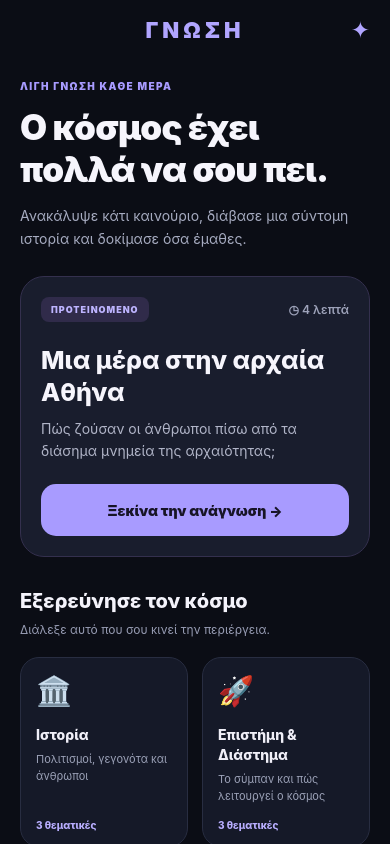
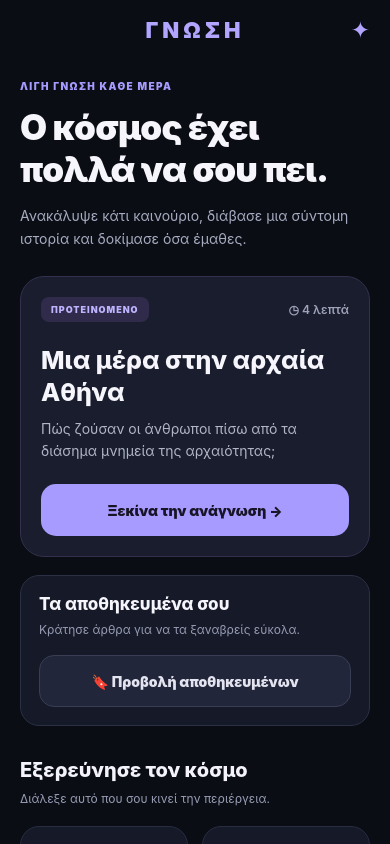
Before and after one commit to its-manos/project-gnosi, a React Native app: screen / in a window 390 px wide. Built offline with nearby package versions, Linux system fonts and the light colour scheme.

Commit message:
feat: add persistent saved lessons

```diff
--- a/src/components/ActionButton.tsx
+++ b/src/components/ActionButton.tsx
@@ -5,16 +5,30 @@ type Props = {
   label: string;
   onPress: () => void;
   secondary?: boolean;
+  disabled?: boolean;
 };
 
-export default function ActionButton({ label, onPress, secondary = false }: Props) {
+export default function ActionButton({
+  label,
+  onPress,
+  secondary = false,
+  disabled = false,
+}: Props) {
   return (
     <Pressable
       onPress={onPress}
+      disabled={disabled}
       accessibilityRole="button"
-      style={[styles.button, secondary && styles.secondary]}
+      accessibilityState={{ disabled }}
+      style={[
+        styles.button,
+        secondary && styles.secondary,
+        disabled && styles.disabled,
+      ]}
     >
-      <Text style={[styles.label, secondary && styles.secondaryLabel]}>{label}</Text>
+      <Text style={[styles.label, secondary && styles.secondaryLabel]}>
+        {label}
+      </Text>
     </Pressable>
   );
 }
@@ -35,6 +49,16 @@ const styles = StyleSheet.create({
     borderWidth: 1,
     borderColor: "#3A3E55",
   },
-  label: { color: "#171426", fontSize: 14, fontWeight: "900", textAlign: "center" },
-  secondaryLabel: { color: "#E4E3F0" },
+  disabled: {
+    opacity: 0.45,
+  },
+  label: {
+    color: "#171426",
+    fontSize: 14,
+    fontWeight: "900",
+    textAlign: "center",
+  },
+  secondaryLabel: {
+    color: "#E4E3F0",
+  },
 });
--- a/src/hooks/useLearningApp.ts
+++ b/src/hooks/useLearningApp.ts
@@ -10,7 +10,8 @@ export type AppScreen =
   | "subcategory"
   | "lesson"
   | "quiz"
-  | "results";
+  | "results"
+    "saved";
 
 const PROGRESS_STORAGE_KEY = "@gnosi/completed-lesson-ids";
 
--- /dev/null
+++ b/src/hooks/useSavedLessons.ts
@@ -0,0 +1,84 @@
+import { useEffect, useState } from "react";
+import AsyncStorage from "@react-native-async-storage/async-storage";
+import { lessons } from "../data/lessons";
+
+const SAVED_LESSONS_STORAGE_KEY = "@gnosi/saved-lesson-ids";
+const VALID_LESSON_IDS = new Set(lessons.map((lesson) => lesson.id));
+
+function parseSavedLessonIds(raw: string | null): string[] {
+  if (!raw) return [];
+
+  try {
+    const parsed: unknown = JSON.parse(raw);
+    if (!Array.isArray(parsed)) return [];
+
+    return [...new Set(
+      parsed.filter(
+        (id): id is string =>
+          typeof id === "string" && VALID_LESSON_IDS.has(id)
+      )
+    )];
+  } catch {
+    return [];
+  }
+}
+
+export function useSavedLessons() {
+  const [savedLessonIds, setSavedLessonIds] = useState<string[]>([]);
+  const [isLoaded, setIsLoaded] = useState(false);
+
+  useEffect(() => {
+    let isMounted = true;
+
+    async function loadSavedLessons() {
+      try {
+        const storedValue = await AsyncStorage.getItem(
+          SAVED_LESSONS_STORAGE_KEY
+        );
+
+        if (isMounted) {
+          setSavedLessonIds(parseSavedLessonIds(storedValue));
+        }
+      } catch (error) {
+        console.warn("Could not load saved lessons:", error);
+      } finally {
+        if (isMounted) setIsLoaded(true);
+      }
+    }
+
+    void loadSavedLessons();
+
+    return () => {
+      isMounted = false;
+    };
+  }, []);
+
+  useEffect(() => {
+    // Wait until the first read finishes so we don't overwrite saved data
+    // with the initial empty array during startup.
+    if (!isLoaded) return;
+
+    AsyncStorage.setItem(
+      SAVED_LESSONS_STORAGE_KEY,
+      JSON.stringify(savedLessonIds)
+    ).catch((error) => {
+      console.warn("Could not save bookmarked lessons:", error);
+    });
+  }, [savedLessonIds, isLoaded]);
+
+  function toggleSavedLesson(lessonId: string) {
+    if (!isLoaded || !VALID_LESSON_IDS.has(lessonId)) return;
+
+    setSavedLessonIds((currentIds) =>
+      currentIds.includes(lessonId)
+        ? currentIds.filter((id) => id !== lessonId)
+        : [...currentIds, lessonId]
+    );
+  }
+
+  return {
+    savedLessonIds,
+    isSavedLessonsLoaded: isLoaded,
+    toggleSavedLesson,
+  };
+}
--- a/src/navigation/AppNavigator.tsx
+++ b/src/navigation/AppNavigator.tsx
@@ -1,14 +1,17 @@
 import { categories, lessons, subcategories } from "../data/lessons";
 import { useLearningApp } from "../hooks/useLearningApp";
+import { useSavedLessons } from "../hooks/useSavedLessons";
 import HomeScreen from "../screens/HomeScreen";
 import CategoryScreen from "../screens/CategoryScreen";
 import SubcategoryScreen from "../screens/SubcategoryScreen";
 import LessonScreen from "../screens/LessonScreen";
 import QuizScreen from "../screens/QuizScreen";
 import ResultsScreen from "../screens/ResultsScreen";
+import SavedLessonsScreen from "../screens/SavedLessonsScreen";
 
 export default function AppNavigator() {
   const app = useLearningApp();
+  const bookmarks = useSavedLessons();
 
   const activeCategory =
     categories.find((item) => item.id === app.activeCategoryId) ?? categories[0];
@@ -23,9 +26,12 @@ export default function AppNavigator() {
   const subcategoryLessons = lessons.filter(
     (item) => item.subcategoryId === app.activeSubcategoryId
   );
+  const savedLessons = lessons.filter((lesson) =>
+    bookmarks.savedLessonIds.includes(lesson.id)
+  );
 
-  // The MVP starts with bundled local content, so these arrays should not be empty.
-  // Keep this guard in place to avoid a blank screen if lesson data is removed accidentally.
+  // The MVP starts with bundled local content. Keep the guard to avoid
+  // rendering a blank detail screen if content IDs are accidentally removed.
   if (!activeCategory || !activeSubcategory || !activeLesson) {
     return null;
   }
@@ -38,8 +44,20 @@ export default function AppNavigator() {
           subcategories={subcategories}
           featuredLesson={lessons.find((item) => item.id === "ancient-athens") ?? activeLesson}
           completedCount={app.completedLessonIds.length}
+          savedCount={bookmarks.savedLessonIds.length}
           onOpenCategory={app.openCategory}
           onOpenLesson={app.openLesson}
+          onOpenSaved={() => app.setScreen("saved")}
+        />
+      );
+
+    case "saved":
+      return (
+        <SavedLessonsScreen
+          lessons={savedLessons}
+          onBack={() => app.setScreen("home")}
+          onOpenLesson={app.openLesson}
+          onRemoveSavedLesson={bookmarks.toggleSavedLesson}
         />
       );
 
@@ -71,6 +89,9 @@ export default function AppNavigator() {
           category={activeCategory}
           subcategory={activeSubcategory}
           lesson={activeLesson}
+          isSaved={bookmarks.savedLessonIds.includes(activeLesson.id)}
+          bookmarksLoaded={bookmarks.isSavedLessonsLoaded}
+          onToggleSaved={bookmarks.toggleSavedLesson}
           onBack={() => app.setScreen("subcategory")}
           onStartQuiz={app.startQuiz}
         />
@@ -98,6 +119,7 @@ export default function AppNavigator() {
           onReadAgain={() => app.setScreen("lesson")}
         />
       );
+
     default:
       return null;
   }
--- a/src/screens/HomeScreen.tsx
+++ b/src/screens/HomeScreen.tsx
@@ -10,8 +10,10 @@ type Props = {
   subcategories: Subcategory[];
   featuredLesson: Lesson;
   completedCount: number;
+  savedCount: number;
   onOpenCategory: (categoryId: string) => void;
   onOpenLesson: (lessonId: string) => void;
+  onOpenSaved: () => void;
 };
 
 export default function HomeScreen({
@@ -19,12 +21,15 @@ export default function HomeScreen({
   subcategories,
   featuredLesson,
   completedCount,
+  savedCount,
   onOpenCategory,
   onOpenLesson,
+  onOpenSaved,
 }: Props) {
   return (
     <ScrollView contentContainerStyle={styles.content} showsVerticalScrollIndicator={false}>
       <AppHeader />
+
       <View style={styles.welcome}>
         <Text style={styles.eyebrow}>ΛΙΓΗ ΓΝΩΣΗ ΚΑΘΕ ΜΕΡΑ</Text>
         <Text style={styles.title}>Ο κόσμος έχει{"\n"}πολλά να σου πει.</Text>
@@ -41,6 +46,22 @@ export default function HomeScreen({
         <Text style={styles.featuredTitle}>{featuredLesson.title}</Text>
         <Text style={styles.featuredDescription}>{featuredLesson.summary}</Text>
         <ActionButton label="Ξεκίνα την ανάγνωση →" onPress={() => onOpenLesson(featuredLesson.id)} />
+      </View>
+
+      <View style={styles.savedCard}>
+        <View style={styles.savedText}>
+          <Text style={styles.savedTitle}>Τα αποθηκευμένα σου</Text>
+          <Text style={styles.muted}>
+            {savedCount === 0
+              ? "Κράτησε άρθρα για να τα ξαναβρείς εύκολα."
+              : `${savedCount} ${savedCount === 1 ? "άρθρο" : "άρθρα"} στη λίστα σου`}
+          </Text>
+        </View>
+        <ActionButton
+          label="🔖 Προβολή αποθηκευμένων"
+          onPress={onOpenSaved}
+          secondary
+        />
       </View>
 
       <View style={styles.heading}>
@@ -62,9 +83,11 @@ export default function HomeScreen({
       <View style={styles.progressCard}>
         <Text style={styles.progressTitle}>Η πρόοδός σου</Text>
         <Text style={styles.body}>
-          Έχεις ολοκληρώσει {completedCount} {completedCount === 1 ? "μάθημα" : "μαθήματα"} σε αυτή τη συνεδρία.
+          Έχεις ολοκληρώσει {completedCount} {completedCount === 1 ? "μάθημα" : "μαθήματα"}.
         </Text>
-        <Text style={styles.note}>Η πρόοδος δεν διατηρείται ακόμη μετά την επανεκκίνηση της εφαρμογής.</Text>
+        <Text style={styles.note}>
+          Η πρόοδός σου αποθηκεύεται τοπικά σε αυτή τη συσκευή. Δεν συγχρονίζεται ακόμη με άλλες συσκευές.
+        </Text>
       </View>
     </ScrollView>
   );
@@ -76,12 +99,15 @@ const styles = StyleSheet.create({
   eyebrow: { color: colors.accent, fontSize: 10, fontWeight: "900", letterSpacing: 1.4, lineHeight: 16, marginBottom: 12 },
   title: { color: colors.text, fontSize: 35, fontWeight: "900", lineHeight: 42, letterSpacing: -0.8, marginBottom: 14 },
   body: { color: "#A7ACC1", fontSize: 14, lineHeight: 23 },
-  featuredCard: { backgroundColor: colors.surfaceRaised, borderRadius: 24, borderWidth: 1, borderColor: colors.borderStrong, padding: 20, marginBottom: 32 },
+  featuredCard: { backgroundColor: colors.surfaceRaised, borderRadius: 24, borderWidth: 1, borderColor: colors.borderStrong, padding: 20, marginBottom: 18 },
   featuredTopRow: { flexDirection: "row", alignItems: "center", justifyContent: "space-between", marginBottom: 22 },
   featuredBadge: { color: "#BEB4FF", backgroundColor: "#302B4A", overflow: "hidden", borderRadius: 8, fontSize: 9, fontWeight: "900", letterSpacing: 1, paddingHorizontal: 10, paddingVertical: 7 },
   readingTime: { color: colors.textMuted, fontSize: 12, fontWeight: "600" },
   featuredTitle: { color: colors.text, fontSize: 25, fontWeight: "800", lineHeight: 32, marginBottom: 10 },
   featuredDescription: { color: "#B1B5C8", fontSize: 14, lineHeight: 22, marginBottom: 6 },
+  savedCard: { backgroundColor: colors.surface, borderRadius: 19, padding: 18, marginBottom: 32, borderWidth: 1, borderColor: colors.border },
+  savedText: { gap: 6 },
+  savedTitle: { color: colors.text, fontSize: 17, fontWeight: "800" },
   heading: { marginBottom: 18 },
   sectionTitle: { color: "#F4F3FB", fontSize: 20, fontWeight: "800", marginBottom: 7 },
   muted: { color: "#979CB3", fontSize: 12, lineHeight: 19 },
--- a/src/screens/LessonScreen.tsx
+++ b/src/screens/LessonScreen.tsx
@@ -5,9 +5,27 @@ import AppHeader from "../components/AppHeader";
 import SourceLink from "../components/SourceLink";
 import { colors } from "../theme";
 
-type Props = { category: Category; subcategory: Subcategory; lesson: Lesson; onBack: () => void; onStartQuiz: () => void };
+type Props = {
+  category: Category;
+  subcategory: Subcategory;
+  lesson: Lesson;
+  isSaved: boolean;
+  bookmarksLoaded: boolean;
+  onToggleSaved: (lessonId: string) => void;
+  onBack: () => void;
+  onStartQuiz: () => void;
+};
 
-export default function LessonScreen({ category, subcategory, lesson, onBack, onStartQuiz }: Props) {
+export default function LessonScreen({
+  category,
+  subcategory,
+  lesson,
+  isSaved,
+  bookmarksLoaded,
+  onToggleSaved,
+  onBack,
+  onStartQuiz,
+}: Props) {
   return (
     <ScrollView contentContainerStyle={styles.content} showsVerticalScrollIndicator={false}>
       <AppHeader onBack={onBack} />
@@ -18,6 +36,14 @@ export default function LessonScreen({ category, subcategory, lesson, onBack, on
         <Text style={styles.metaText}>◷ {lesson.readingMinutes} λεπτά ανάγνωσης</Text>
         <Text style={styles.metaText}>{lesson.questions.length} ερωτήσεις</Text>
       </View>
+
+      <ActionButton
+        label={isSaved ? "✓ Αποθηκευμένο — αφαίρεση" : "🔖 Αποθήκευση άρθρου"}
+        onPress={() => onToggleSaved(lesson.id)}
+        secondary={!isSaved}
+        disabled={!bookmarksLoaded}
+      />
+
       <Image source={{ uri: lesson.imageUrl }} style={styles.image} resizeMode="cover" />
       <Text style={styles.caption}>{lesson.imageCaption}</Text>
       <Pressable onPress={() => void Linking.openURL(lesson.imageCreditUrl).catch(() => {})}>
@@ -53,9 +79,9 @@ const styles = StyleSheet.create({
   eyebrow: { color: colors.accent, fontSize: 10, fontWeight: "900", letterSpacing: 1.4, lineHeight: 16, marginBottom: 12 },
   title: { color: colors.text, fontSize: 32, fontWeight: "900", lineHeight: 39, letterSpacing: -0.6, marginBottom: 13 },
   intro: { color: "#C5C7D6", fontSize: 16, lineHeight: 26, marginBottom: 17 },
-  meta: { flexDirection: "row", flexWrap: "wrap", justifyContent: "space-between", gap: 8, marginBottom: 17 },
+  meta: { flexDirection: "row", flexWrap: "wrap", justifyContent: "space-between", gap: 8, marginBottom: 2 },
   metaText: { color: colors.textMuted, fontSize: 12, fontWeight: "600" },
-  image: { width: "100%", height: 225, borderRadius: 20, backgroundColor: "#20263A" },
+  image: { width: "100%", height: 225, borderRadius: 20, backgroundColor: "#20263A", marginTop: 22 },
   caption: { color: "#B2B6C9", fontSize: 12, lineHeight: 19, marginTop: 10 },
   credit: { color: colors.accentLight, fontSize: 11, marginTop: 5, marginBottom: 27 },
   section: { marginBottom: 26 },
--- /dev/null
+++ b/src/screens/SavedLessonsScreen.tsx
@@ -0,0 +1,69 @@
+import { Pressable, ScrollView, StyleSheet, Text, View } from "react-native";
+import type { Lesson } from "../data/lessons";
+import ActionButton from "../components/ActionButton";
+import AppHeader from "../components/AppHeader";
+import LessonCard from "../components/LessonCard";
+import { colors } from "../theme";
+
+type Props = {
+  lessons: Lesson[];
+  onBack: () => void;
+  onOpenLesson: (lessonId: string) => void;
+  onRemoveSavedLesson: (lessonId: string) => void;
+};
+
+export default function SavedLessonsScreen({
+  lessons,
+  onBack,
+  onOpenLesson,
+  onRemoveSavedLesson,
+}: Props) {
+  return (
+    <ScrollView contentContainerStyle={styles.content} showsVerticalScrollIndicator={false}>
+      <AppHeader onBack={onBack} backLabel="ΑΡΧΙΚΗ" />
+      <Text style={styles.eyebrow}>Η ΠΡΟΣΩΠΙΚΗ ΣΟΥ ΣΥΛΛΟΓΗ</Text>
+      <Text style={styles.title}>Αποθηκευμένα άρθρα</Text>
+      <Text style={styles.intro}>
+        Κράτησε εδώ όσα θέλεις να ξαναδιαβάσεις ή να εξερευνήσεις αργότερα.
+      </Text>
+
+      {lessons.length === 0 ? (
+        <View style={styles.emptyCard}>
+          <Text style={styles.emoji}>🔖</Text>
+          <Text style={styles.emptyTitle}>Η λίστα σου είναι ακόμη άδεια</Text>
+          <Text style={styles.body}>
+            Όταν βρεις ένα άρθρο που σου αρέσει, πάτησε «Αποθήκευση άρθρου» για να το βρίσκεις εύκολα εδώ.
+          </Text>
+          <ActionButton label="Επιστροφή στην αρχική" onPress={onBack} />
+        </View>
+      ) : (
+        lessons.map((lesson) => (
+          <View key={lesson.id} style={styles.lessonItem}>
+            <LessonCard lesson={lesson} onPress={() => onOpenLesson(lesson.id)} />
+            <Pressable
+              onPress={() => onRemoveSavedLesson(lesson.id)}
+              accessibilityRole="button"
+              style={styles.removeButton}
+            >
+              <Text style={styles.removeText}>Αφαίρεση από αποθηκευμένα</Text>
+            </Pressable>
+          </View>
+        ))
+      )}
+    </ScrollView>
+  );
+}
+
+const styles = StyleSheet.create({
+  content: { paddingHorizontal: 20, paddingTop: 12, paddingBottom: 44 },
+  eyebrow: { color: colors.accent, fontSize: 10, fontWeight: "900", letterSpacing: 1.4, lineHeight: 16, marginBottom: 12 },
+  title: { color: colors.text, fontSize: 30, fontWeight: "900", lineHeight: 38, marginBottom: 10 },
+  intro: { color: "#A7ACC1", fontSize: 14, lineHeight: 23, marginBottom: 24 },
+  emptyCard: { backgroundColor: colors.surface, borderRadius: 20, padding: 22, marginTop: 10, borderWidth: 1, borderColor: colors.border },
+  emoji: { fontSize: 42, marginBottom: 12 },
+  emptyTitle: { color: colors.text, fontSize: 20, fontWeight: "800", marginBottom: 10 },
+  body: { color: "#A7ACC1", fontSize: 14, lineHeight: 23 },
+  lessonItem: { marginBottom: 16 },
+  removeButton: { alignSelf: "flex-start", paddingVertical: 8, paddingHorizontal: 4, marginTop: -8 },
+  removeText: { color: colors.accentLight, fontSize: 12, fontWeight: "700" },
+});
```
